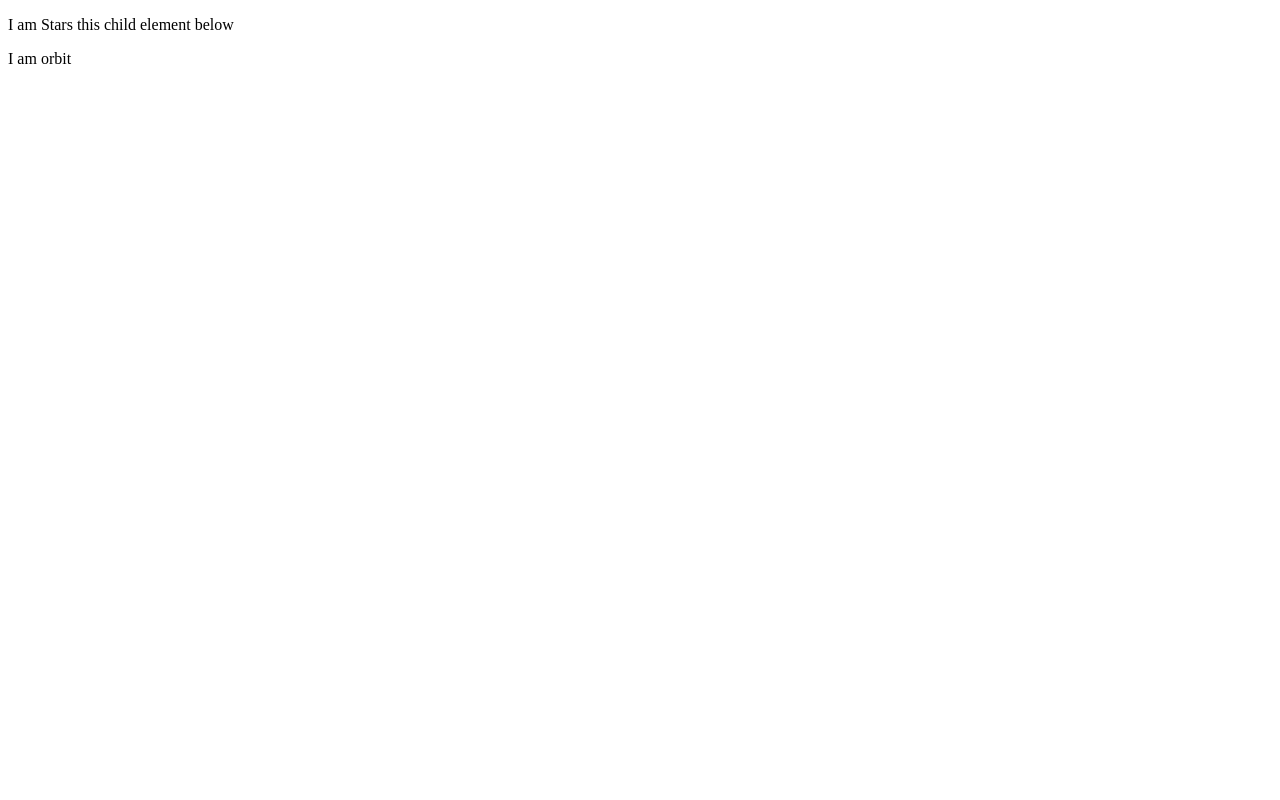
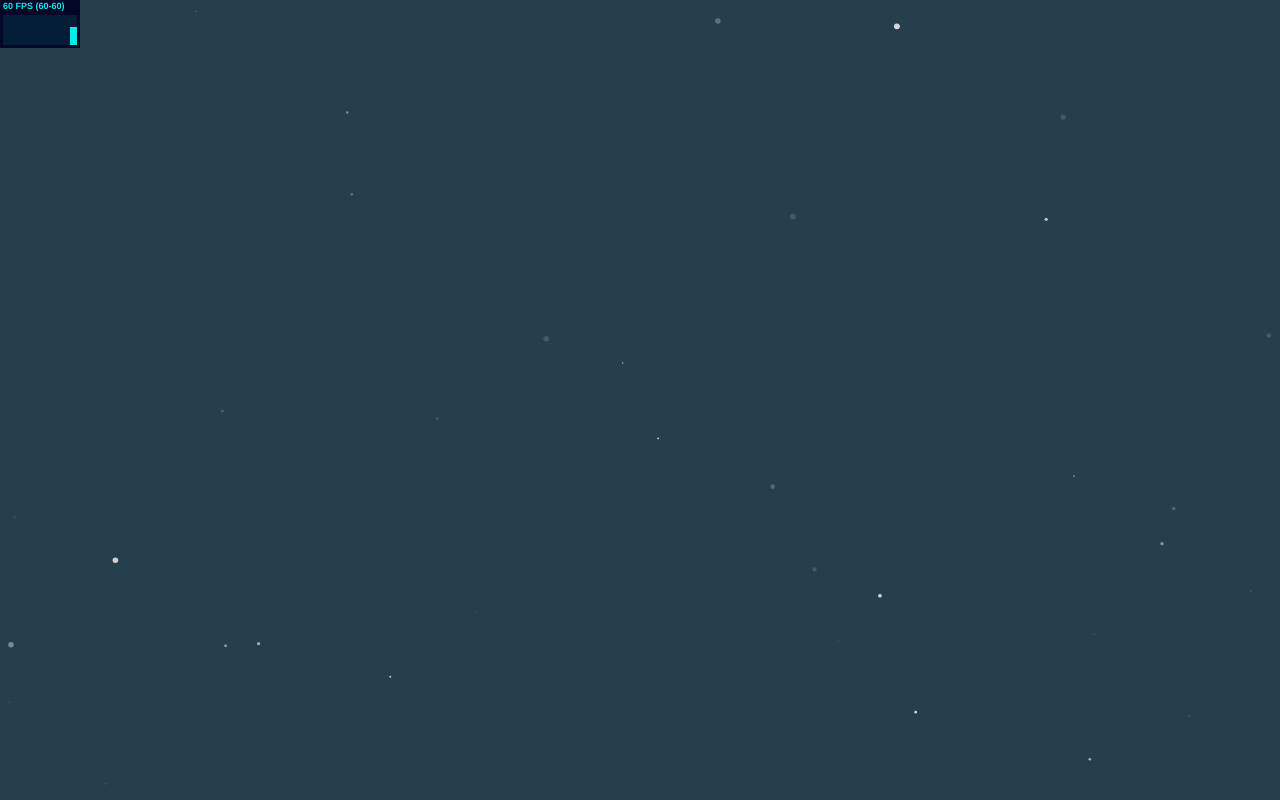
Before and after one commit to almegal/solarsystem, a React app: page / in a window 1280 px wide. Built offline with nearby package versions, Linux system fonts and the light colour scheme.

Commit message:
Add StarsBackground

```diff
--- a/package.json
+++ b/package.json
@@ -115,5 +115,8 @@
     "presets": [
       "react-app"
     ]
+  },
+  "devDependencies": {
+    "stats.js": "^0.17.0"
   }
 }
--- a/src/App.js
+++ b/src/App.js
@@ -2,6 +2,30 @@ import React from 'react';
 import Stars from './Component/StarsBackground';
 import Orbit from './Component/Orbit';
 
+//
+//delete after develop
+import Stats from 'stats.js';
+
+var stats = new Stats();
+stats.showPanel( 0 ); // 0: fps, 1: ms, 2: mb, 3+: custom
+document.body.appendChild( stats.dom );
+
+function animate() {
+
+	stats.begin();
+
+	// monitored code goes here
+
+	stats.end();
+
+	requestAnimationFrame( animate );
+
+}
+
+requestAnimationFrame( animate );
+
+//
+//
 const App = () => {
 	return (
 	   <div>
--- /dev/null
+++ b/src/Component/StarsBackground/StarsLayer.js
@@ -0,0 +1,42 @@
+import React from 'react';
+// UI for star
+import style from './style.css';
+// just return random value from (min, max) args
+import { randRange } from '../../utils/random';
+/*
+StarsLayer component which just take a props sush as: frequency, width, height
+from Stars container and return amount of stars
+*/
+
+// IDEA: rewrite code to canvas.
+const StarsLayer = (props) => {
+	// Destructuring props
+	const {
+		starsArray, width, height,
+	} = props;
+	// render
+	return (
+		<div className="stars-layer">
+			<svg
+				viewBox={`0 0 ${width} ${height}`}
+				xmlns="http://www.w3.org/2000/svg"
+				style={{ position: 'absolute', zIndex: -1 }}
+				preserveAspectRatio="none"
+			>
+				{starsArray.map((_props, i) => (
+					<circle
+						className="stars"
+						key={i}
+						{..._props}
+						fill="#dbdbdb"
+						style={{
+							animation:`twinkle ${randRange(1, 10)}s ease-in-out infinite`,
+						}}
+					/>
+				))}
+			</svg>
+		</div>
+	);
+};
+
+export default StarsLayer;
--- /dev/null
+++ b/src/Component/StarsBackground/hooks/useStars.js
@@ -0,0 +1,25 @@
+import { useState } from 'react';
+// just return random value from (min, max) args
+import { randRange } from '../../../utils/random';
+//
+// helper function takes 3 args and return array with random value
+const generateStars = (amount, view, maxSize) => Array.from({ length: amount }, () => (
+	{
+		cx: randRange(0, view.width),
+		cy: randRange(0, view.height),
+		r: randRange(0.05, maxSize),
+	}
+));
+// useStars it a hook which take args:
+// - 1 amount of a star
+// -2 view of the screen
+// -3 maxSize of the star
+// and return array with props of stars
+const useStars = ({ frequency, view, maxSize }) => {
+	const arr = generateStars(frequency, view, maxSize);
+	// set state
+	const [stars, ] = useState(arr);
+	return stars;
+};
+//
+export { useStars };
--- a/src/Component/StarsBackground/index.js
+++ b/src/Component/StarsBackground/index.js
@@ -1,13 +1,40 @@
-import React from 'react';
+import React, {
+	useState,
+} from 'react';
+import StarsLayer from './StarsLayer';
+import { useStars } from './hooks/useStars';
 
-const Stars = (props) => {
+/*
+Stars container which have:
+- 1 state of amount stars
+- 2 size of screen
+- 3 Star component
+StarsLayer have by default state frequency=100
+// WARNING: not recomend set frequency more than 1500;
+*/
+
+const Stars = () => {
+	// set state of amount stars
+	// set state of view screen size
+	const [size, ] = useState(3);
+	const [animate, ] = useState(true);
+	const [frequency, ] = useState(40);
+	const [windowView, ] = useState({
+		width: window.innerWidth,
+		height: window.innerHeight,
+	});
+	// useStars() -> return array with random position, size;
+	const stars = useStars({ frequency, view: windowView, maxSize: size });
+	// render
 	return (
-		<div>
-			<p>
-      I am Stars this child element below
-			</p>
-			{props.children}
+		<div className="stars-component">
+			<StarsLayer
+				starsArray={stars}
+				animate={animate}
+				{...windowView}
+			/>
 		</div>
 	);
 };
+
 export default Stars;
--- /dev/null
+++ b/src/Component/StarsBackground/style.css
@@ -0,0 +1,20 @@
+
+.stars-layer {
+  display: absolute;
+  height: 100%;
+  width: 100%;
+}
+.stars {
+  will-change: opacity;
+}
+@keyframes twinkle {
+  0% {
+    opacity: 0.15;
+  }
+  50% {
+    opacity: 1;
+  }
+  100% {
+    opacity: 0.15;
+  }
+}
--- a/src/index.js
+++ b/src/index.js
@@ -1,6 +1,7 @@
 import React from 'react';
 import ReactDOM from 'react-dom';
 import App from './App';
+import style from './style.css';
 // ucomment to use serviceWorker
 //import * as serviceWorker from './serviceWorker';
 
--- /dev/null
+++ b/src/style.css
@@ -0,0 +1,14 @@
+html, body, .main, .wrapper {
+  margin: 0;
+  min-height: 100%;
+}
+
+.container {
+  padding: 0;
+  margin: 0;
+  width: 100%;
+  overflow: scroll;
+}
+body {
+ background-color: #25404c;
+}
--- /dev/null
+++ b/src/utils/random.js
@@ -0,0 +1 @@
+export const randRange = (min, max) => Math.random() * (max - min) + min;
```
Also changed, not shown: .eslintrc.json, 1 other file (tests, documents, lock files or other folders).
